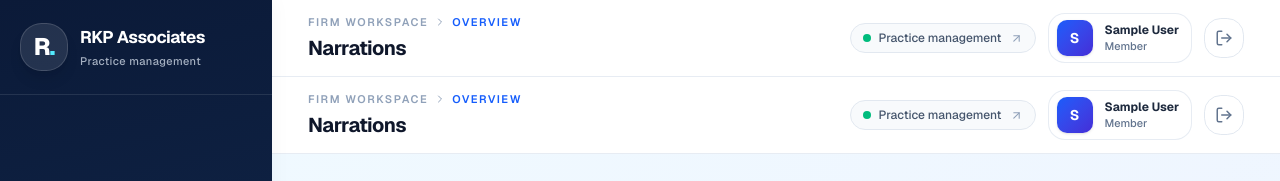
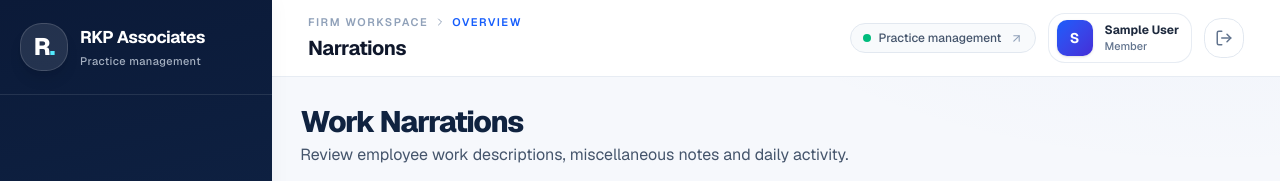
Before and after one commit to isurojit/rkp-practice-management, a Next.js app: page /dashboard/narrations in a window 1280 px wide. Shown: the top 181 px of the page. Built offline with nearby package versions, Linux system fonts and the light colour scheme; no server answers; the database is empty; sample sign-in values are in the browser's storage.

Commit message:
Design: consistent styling across operations and finance

```diff
--- a/src/app/dashboard/narrations/page.tsx
+++ b/src/app/dashboard/narrations/page.tsx
@@ -3,7 +3,7 @@
 import { useEffect, useState } from "react";
 import { motion } from "framer-motion";
 
-import DashboardHeader from "@/components/dashboard/dashboard-header";
+
 import { getTimesheets } from "@/lib/services/timesheet-service";
 import { Timesheet } from "@/types/timesheet";
 
@@ -40,9 +40,7 @@ export default function NarrationsPage() {
   });
   return (
     <>
-      <DashboardHeader />
-
-      <div className="min-h-screen bg-linear-to-br from-sky-50 via-blue-50 to-cyan-50 p-6 space-y-6">
+      <div className="rkp-page min-h-screen bg-linear-to-br from-sky-50 via-blue-50 to-cyan-50 p-6 space-y-6">
         <motion.div
           initial={{ opacity: 0, y: 18 }}
           animate={{ opacity: 1, y: 0 }}
```
